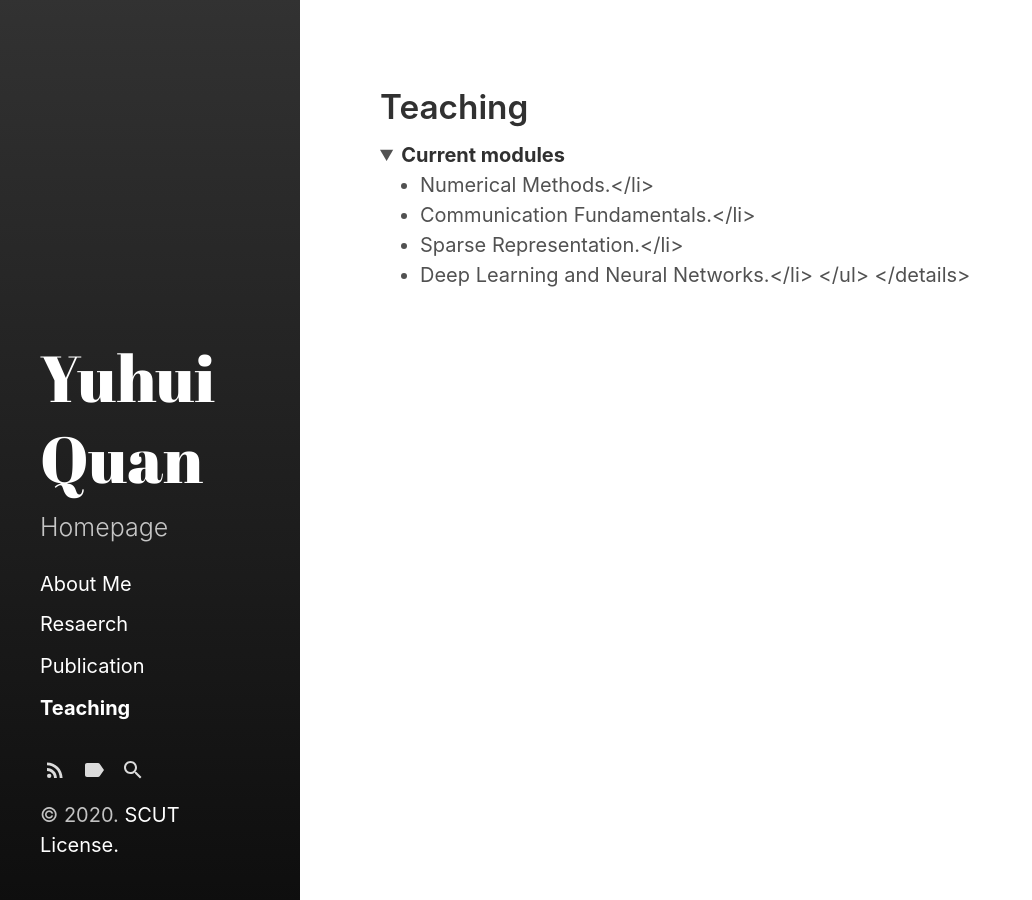
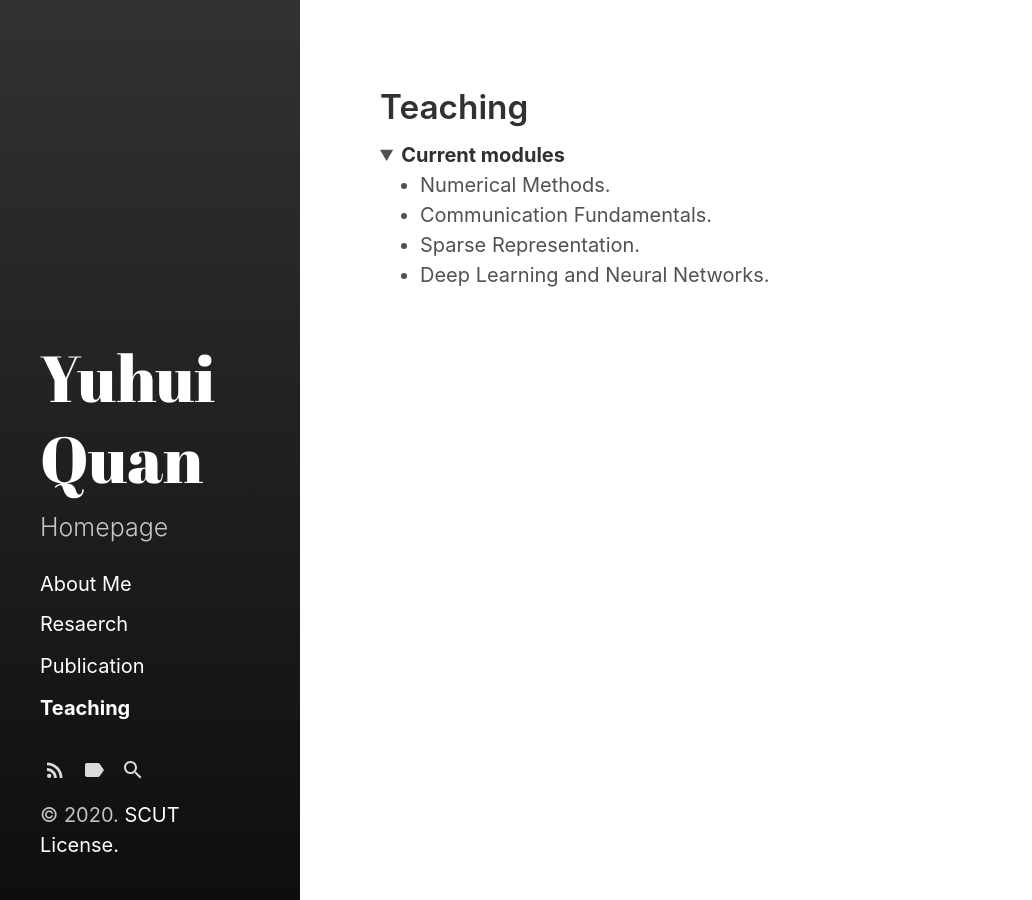
Before and after one commit to Dofboom/Dofboom.github.io, a Jekyll site: the page built from category/d.md, in a window 1280 px wide. Shown: the whole page, without its empty margins (0-1032 px from the left). Built offline with Jekyll 4.4.1, drawn with Linux system fonts in a browser that asks for light colours; part of the change alters nothing that is shown.

Commit message:
Update d.md

```diff
--- a/category/d.md
+++ b/category/d.md
@@ -5,9 +5,9 @@ title: <small>Teaching</small>
 <details open="">
 <summary><strong>Current modules</strong></summary>
 <ul>
-<li><span style="font-size: 100%;">Numerical Methods.</li>
-<li><span style="font-size: 100%;">Communication Fundamentals.</li>
-<li><span style="font-size: 100%;">Sparse Representation.</li>
-<li><span style="font-size: 100%;">Deep Learning and Neural Networks.</li>
+<li><span style="font-size: 100%;">Numerical Methods.</span></li>
+<li><span style="font-size: 100%;">Communication Fundamentals.</span></li>
+<li><span style="font-size: 100%;">Sparse Representation.</span></li>
+<li><span style="font-size: 100%;">Deep Learning and Neural Networks.</span></li>
 </ul>
 </details>
```
